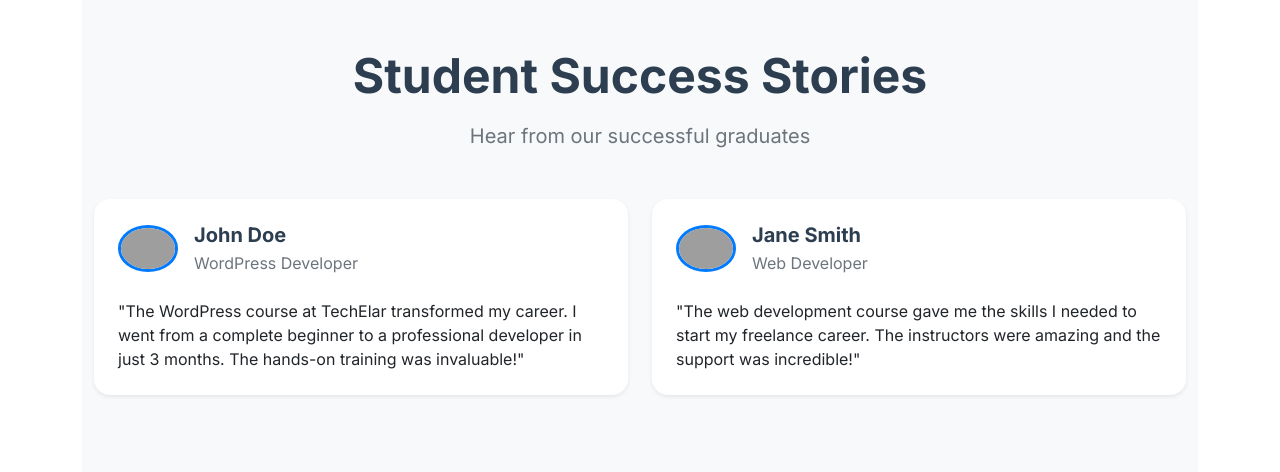
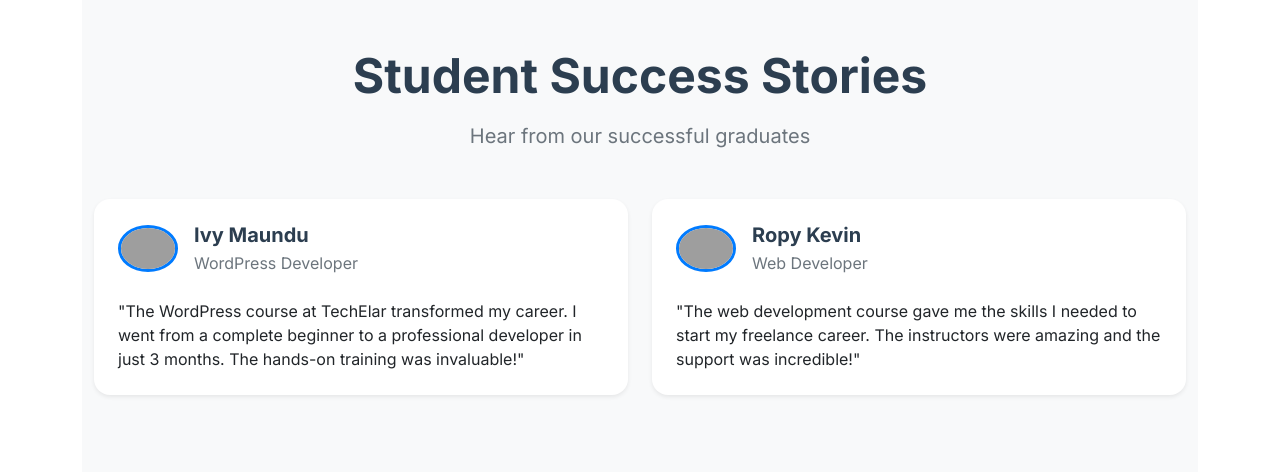
Before and after one commit to Ropykevin/techelar-sys, a Flask app: page / in a window 1280 px wide. Shown: the part 2013-2485 px from the top of the page. Run offline with Flask 3, Linux system fonts and the light colour scheme; some libraries are stand-ins or nearby versions; grey boxes are pictures that could not be loaded.

Commit message:
whatsapp icon

```diff
--- a/templates/base.html
+++ b/templates/base.html
@@ -11,6 +11,11 @@
     <link href="https://fonts.googleapis.com/css2?family=Inter:wght@400;500;600;700&display=swap" rel="stylesheet" />
     <!-- Custom CSS -->
     <link href="{{ url_for('static', filename='css/style.css') }}" rel="stylesheet" />
+    <!-- Font Awesome -->
+    <link href="https://cdnjs.cloudflare.com/ajax/libs/font-awesome/6.0.0/css/all.min.css" rel="stylesheet" />
+    <link rel="stylesheet" href="https://cdnjs.cloudflare.com/ajax/libs/font-awesome/6.7.2/css/all.min.css"
+        integrity="sha512-Evv84Mr4kqVGRNSgIGL/F/aIDqQb7xQ2vcrdIwxfjThSH8CSR7PBEakCr51Ck+w+/U6swU2Im1vVX0SVk9ABhg=="
+        crossorigin="anonymous" referrerpolicy="no-referrer" />
 
     <style>
         /* Floating WhatsApp Button */
--- a/templates/index.html
+++ b/templates/index.html
@@ -171,7 +171,7 @@
                         <img src="{{ url_for('static', filename='images/testimonial1.jpg') }}" alt="Student"
                             class="rounded-circle me-3" width="60">
                         <div>
-                            <h5 class="mb-1">John Doe</h5>
+                            <h5 class="mb-1">Ivy Maundu</h5>
                             <p class="text-muted mb-0">WordPress Developer</p>
                         </div>
                     </div>
@@ -186,7 +186,7 @@
                         <img src="{{ url_for('static', filename='images/testimonial2.jpg') }}" alt="Student"
                             class="rounded-circle me-3" width="60">
                         <div>
-                            <h5 class="mb-1">Jane Smith</h5>
+                            <h5 class="mb-1">Ropy Kevin</h5>
                             <p class="text-muted mb-0">Web Developer</p>
                         </div>
                     </div>
```
